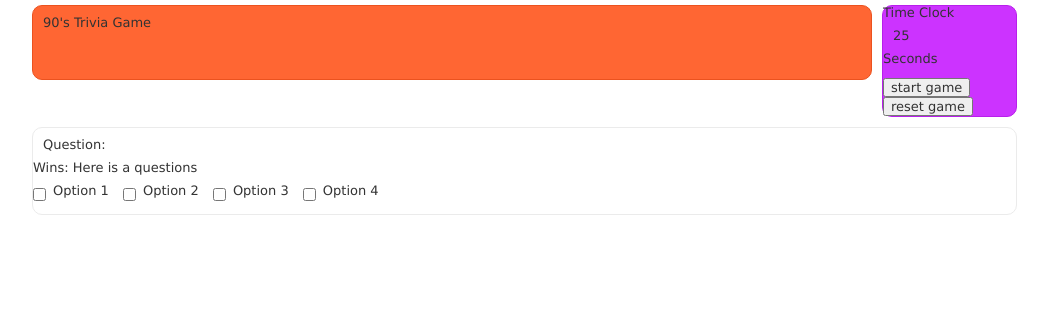
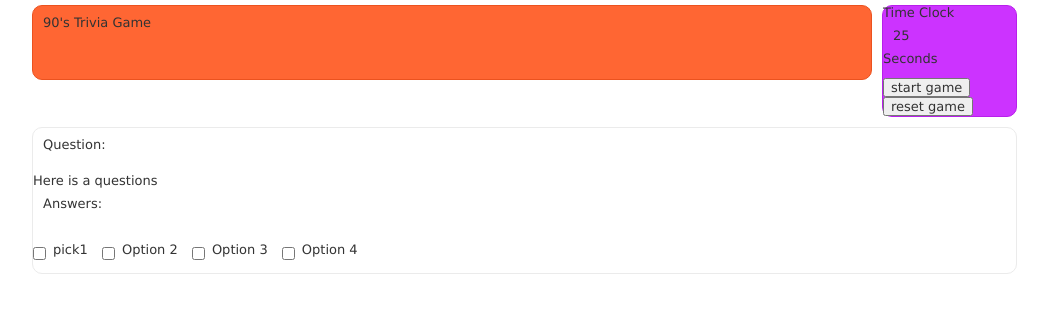
Before and after one commit to Highlyne/TriviaGame, a plain HTML site: page index.html in a window 1280 px wide. Shown: the whole page, without its empty margins (113-1161 px from the left). Drawn offline with nearby package versions, Linux system fonts and the light colour scheme.

Commit message:
Anserws formatted

```diff
--- a/assets/javascript/game.js
+++ b/assets/javascript/game.js
@@ -1,8 +1,7 @@
 console.log("this is a test");
-    //  Interval Demonstration
-    //  Set our number counter to 100.
+
     questions =[{q1:"Here is a questions",
-    a1:"here is some answer choices",
+    a1:["pick1", "pick2", "pick3", "pick4"],
     c1:"here is the correct answer"},
 {q2:"Here is a questions",
 a2:"here is some answer choices",
@@ -19,8 +18,8 @@ c2:"here is the correct answer"}]
         //  The run function sets an interval that runs a decrement function every second
         function run() {
           intervalId = setInterval(decrement, 1000);
-          document.querySelector('#questions').innerHTML = "Wins: " + questions[0].q1;
-          document.querySelector('#answers').innerHTML = "Answers: " + questions[0].a1;
+          document.querySelector('#questions1a').innerHTML = questions[0].q1;
+          document.querySelector('#anw1').innerHTML = questions[0].a1[0];
           console.log("lookig for questions");
         }
         function decrement() {
--- a/index.html
+++ b/index.html
@@ -35,20 +35,19 @@
         <div id="content">
             <div class="row">
             <div class="col-sm-12">
-           <p>Question: </p>
-           <div id="questions"></div>
+           <p>Question: </p><br>
+           <div id="questions1a"></div>
            </div>
         </div>
-           <div class="row">
-                <div class="col-sm-12">
-                    <div class="checkbox">
-                            <label class="checkbox-inline"><input type="checkbox" value="">Option 1</label>
-                            <label class="checkbox-inline"><input type="checkbox" value="">Option 2</label>
-                            <label class="checkbox-inline"><input type="checkbox" value="">Option 3</label>
-                            <label class="checkbox-inline"><input type="checkbox" value="">Option 4</label>
-                          </div>
+        <div class="row">
+            <div class="col-sm-12">
+            <p>Answers:</p><br>
+            <div class="checkbox">
+                <label class="checkbox-inline"><input type="checkbox" value=""><div id="anw1"></div></label>
+                <label class="checkbox-inline"><input type="checkbox" value="anw2">Option 2</label>
+                <label class="checkbox-inline"><input type="checkbox" value="anw3">Option 3</label>
+                <label class="checkbox-inline"><input type="checkbox" value="anw4">Option 4</label>
             </div>
-           </div>
         </div>
         </div>
         </div>
```
